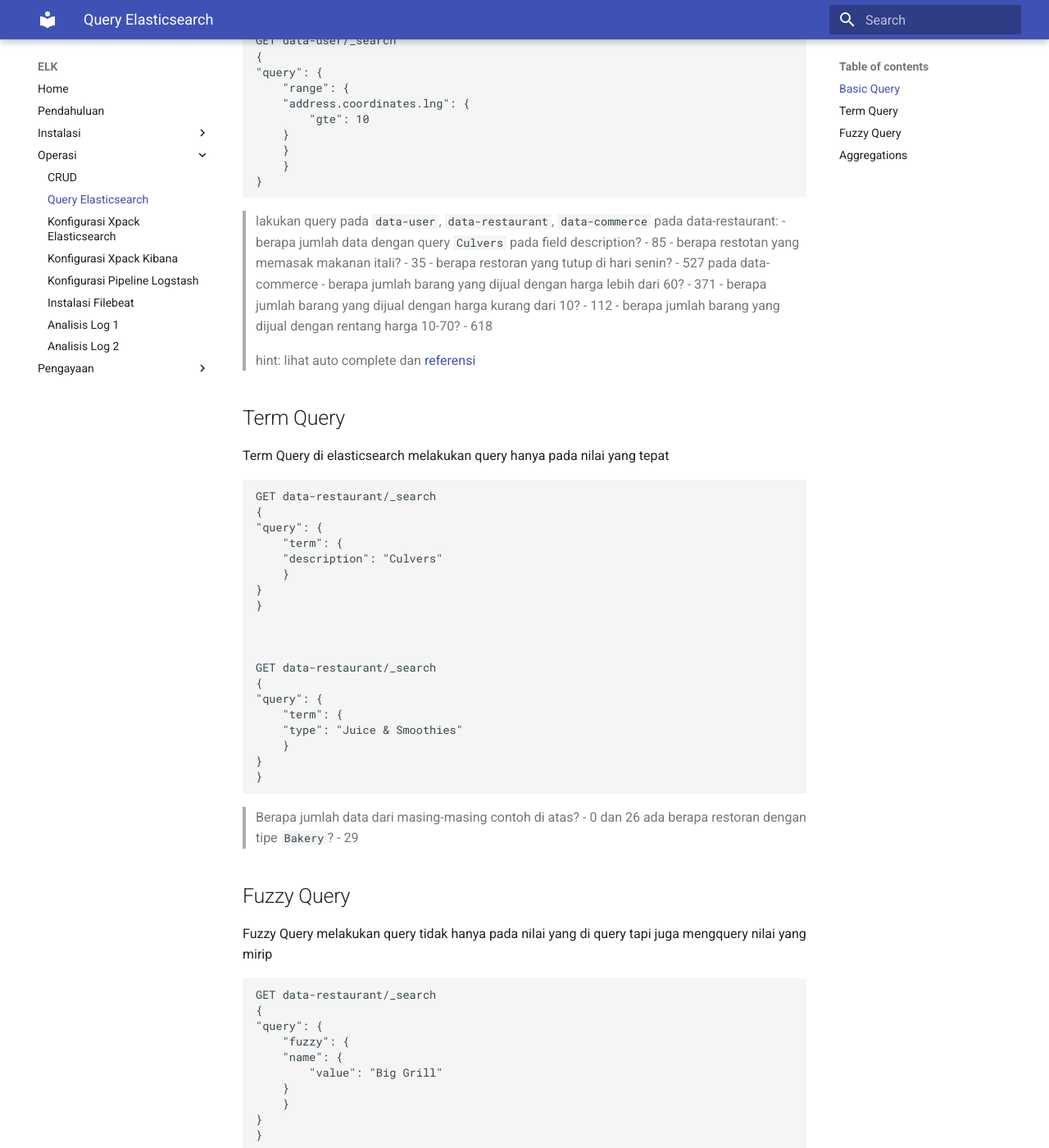
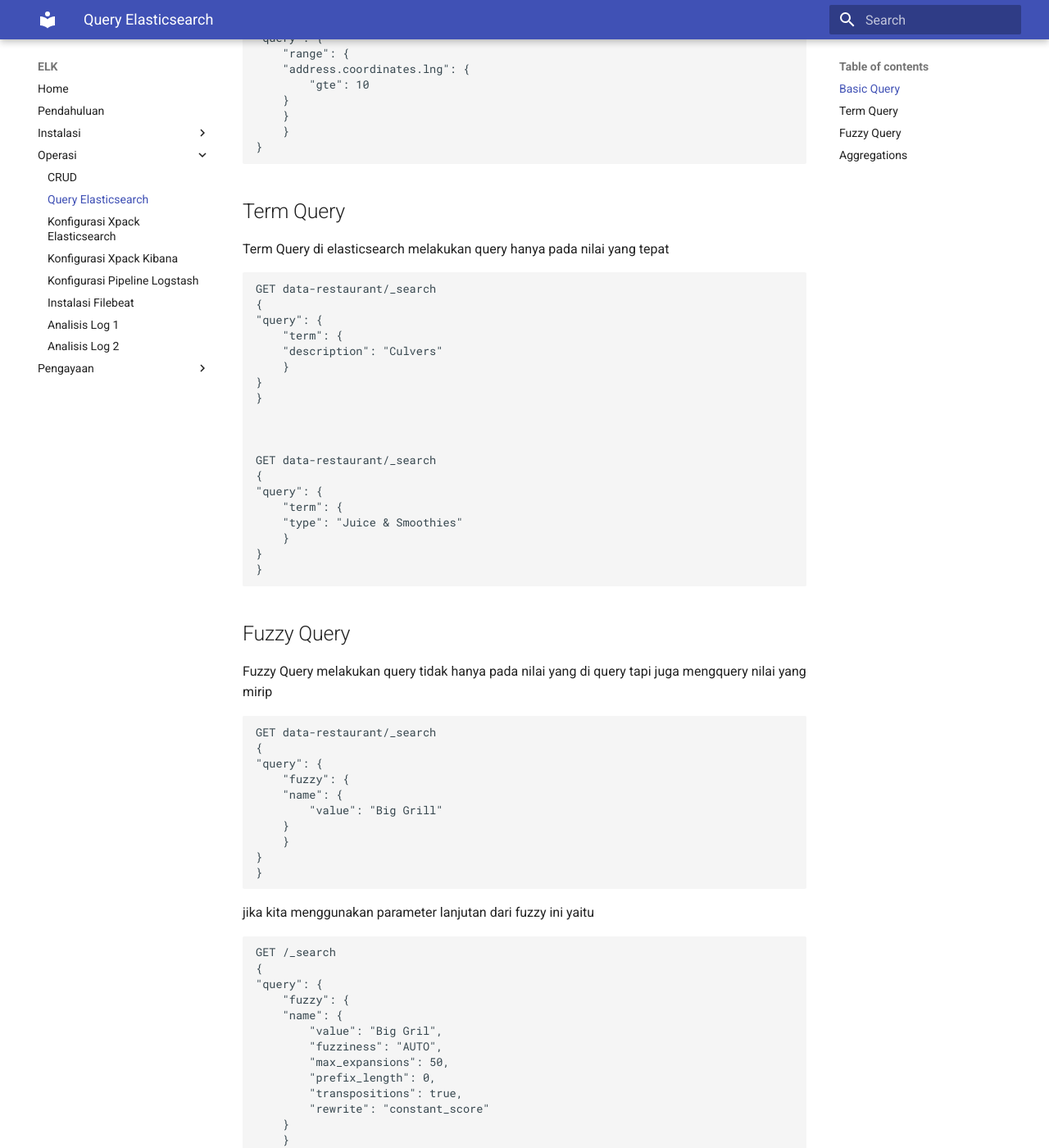
Before and after one commit to luhtaf/elkdocu, an MkDocs documentation site: the page built from docs/query.md, in a window 1280 px wide and 1400 px high, scrolled down 1017 px. Shown: the whole window at 82% size. Built offline with MkDocs 1.6.1 and Material for MkDocs 9.7.7, drawn with Linux system fonts in a browser that asks for light colours; some of the changed text lies outside the part shown.

Commit message:
pengubah template

```diff
--- a/docs/query.md
+++ b/docs/query.md
@@ -7,7 +7,6 @@ Basic Query di elasticsearch menggunakan command `_search` seperti yang sudah di
     GET data-*/_search?q=Mission
 
 
-> ada berapa jumlah data yang dihasilkan dari query di atas?
 
 
 selain itu, kita bisa menspesifikkan field yang akan di query dengan menggunaka command dibawah.
@@ -49,17 +48,6 @@ Bisa juga dilakukan query terhadap suatu range pada field tertentu
     }
 
 
-> lakukan query pada `data-user`, `data-restaurant`, `data-commerce`
-> pada data-restaurant:
-> - berapa jumlah data dengan query `Culvers` pada field description? - 85
-> - berapa restotan yang memasak makanan itali? - 35
-> - berapa restoran yang tutup di hari senin? - 527
-> pada data-commerce
-> - berapa jumlah barang yang dijual dengan harga lebih dari 60? - 371
-> - berapa jumlah barang yang dijual dengan harga kurang dari 10? - 112
-> - berapa jumlah barang yang dijual dengan rentang harga 10-70? - 618
-
-> hint: lihat auto complete dan [referensi](https://www.elastic.co/guide/en/elasticsearch/reference/current/query-dsl-range-query.html)
 
 ## Term Query
 Term Query di elasticsearch melakukan query hanya pada nilai yang tepat
@@ -84,8 +72,6 @@ Term Query di elasticsearch melakukan query hanya pada nilai yang tepat
     }
     }
 
-> Berapa jumlah data dari masing-masing contoh di atas? - 0 dan 26
-> ada berapa restoran dengan tipe `Bakery`? - 29
 
 ## Fuzzy Query
 Fuzzy Query melakukan query tidak hanya pada nilai yang di query tapi juga mengquery nilai yang mirip
@@ -119,7 +105,6 @@ jika kita menggunakan parameter lanjutan dari fuzzy ini yaitu
     }
     }
 
-> Apa hasil fuzzy dari command diatas? - BC Grill
 
 ## Aggregations
 Aggregations di elasticsearch ini memiliki fungsi merangkum beberapa kondisi index pada elasticsearch seperti metric, statictic, dan analytic lainnya. Jika Elasticsearch dimanfaatkan sebagai database dalam suatu instansi pendidikan, fungsi agregasinya kita bisa mencari tahu :
@@ -182,7 +167,3 @@ Selain itu, kita bisa mengatur aggregations berdasarkan range tertentu. Misal pa
         }
     }
     }
-
-
-> Jelaskan hasil aggregations dari contoh pertama?
-> apa saja hasil statistik yang termasuk pada contoh ke-2?
```
Also changed, not shown: docs/crud.md (+0 -18 lines).
